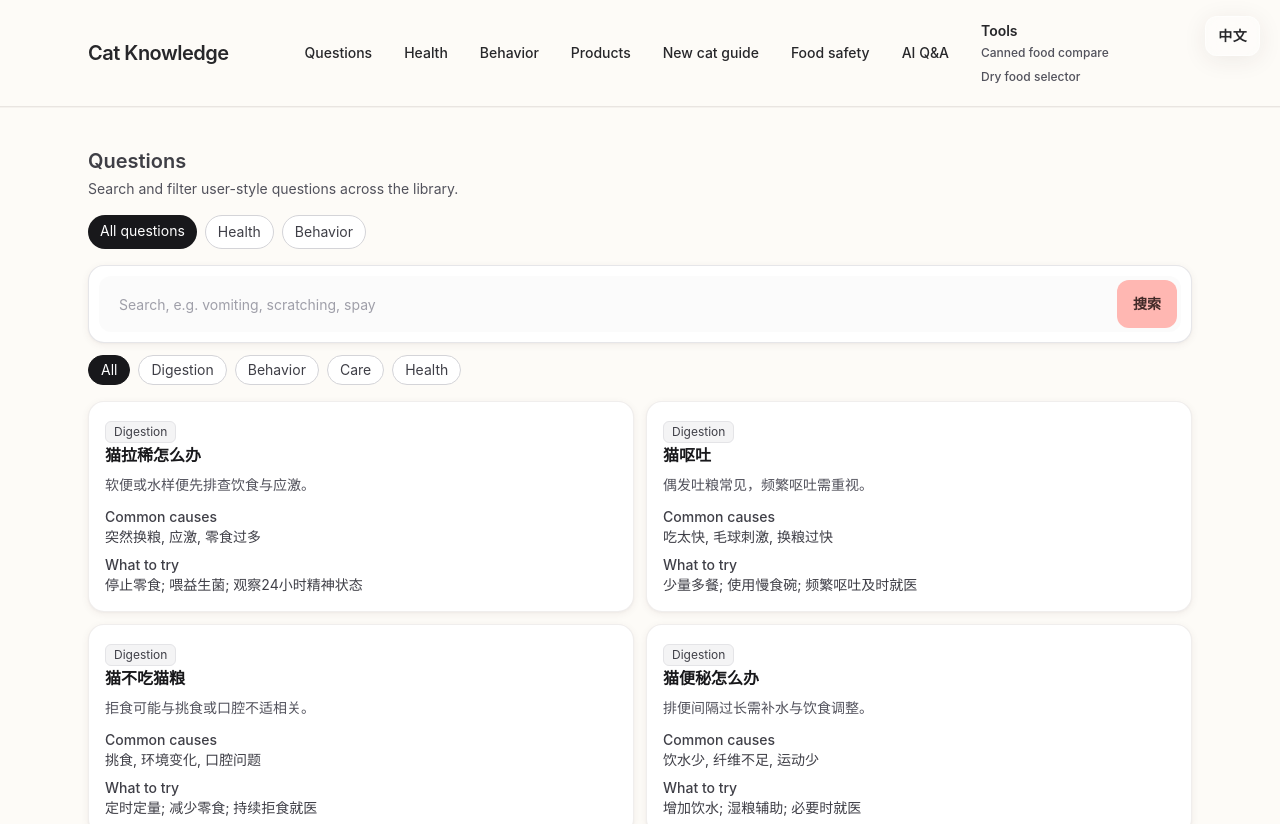
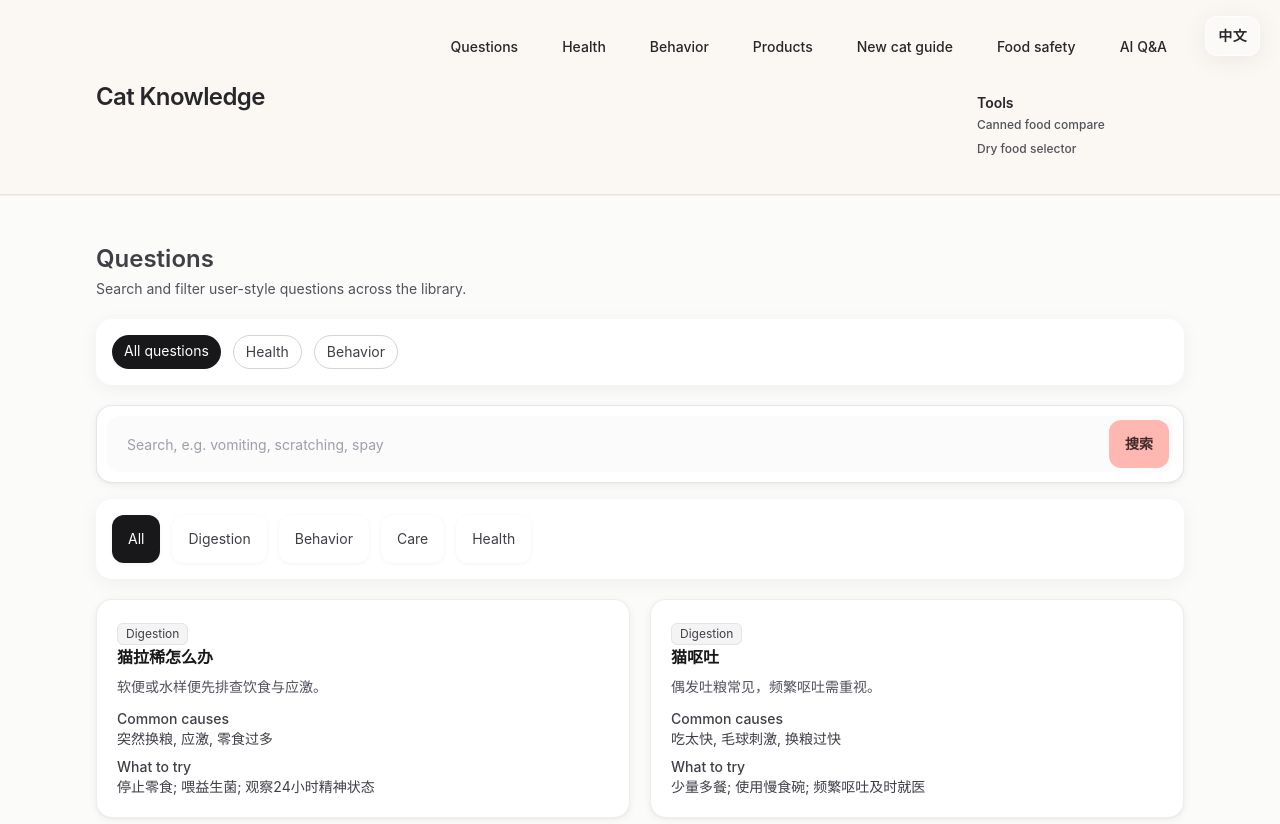
Before and after one commit to roye102520-a11y/cat-knowledge, a Next.js app: page /en/questions in a window 1280 px wide. Shown: the top 824 px of the page. Built offline with nearby package versions, Linux system fonts and the light colour scheme.

Commit message:
feat(ui): soften spacing and warm up navigation/card visuals

```diff
--- a/src/app/[lang]/layout.tsx
+++ b/src/app/[lang]/layout.tsx
@@ -49,14 +49,14 @@ export default async function LangLayout({
       <HtmlLangSetter lang={lang} />
       <LanguageSwitcher />
       <header
-        className="sticky top-0 z-10 border-b shadow-[0_1px_0_rgba(66,42,40,0.04)] backdrop-blur-md"
+        className="sticky top-0 z-10 border-b py-1 shadow-[0_1px_0_rgba(66,42,40,0.04)] backdrop-blur-md"
         style={{ background: "var(--header-bg)", borderColor: "var(--header-border)" }}
       >
         <MainHubsNav />
       </header>
-      <main className="mx-auto w-full max-w-6xl flex-1 px-4 py-8 sm:px-6 sm:py-10">{children}</main>
+      <main className="mx-auto w-full max-w-6xl flex-1 px-5 py-10 sm:px-8 sm:py-12">{children}</main>
       <footer className="mt-8 border-t" style={{ background: "var(--footer-bg)", borderColor: "var(--footer-border)" }}>
-        <div className="mx-auto max-w-6xl px-4 py-5 text-xs leading-6 text-zinc-500 sm:px-6">
+        <div className="mx-auto max-w-6xl px-5 py-6 text-xs leading-6 text-zinc-500 sm:px-6">
           <p>
             {copy.disclaimerLines.map((line, i) => (
               <span key={i}>
--- a/src/app/[lang]/products/products-client.tsx
+++ b/src/app/[lang]/products/products-client.tsx
@@ -62,12 +62,12 @@ export default function ProductsClient({
   );
 
   return (
-    <div className="space-y-4">
+    <div className="space-y-5">
       <div>
-        <h1 className="text-xl font-semibold">{c.title}</h1>
+        <h1 className="text-2xl font-semibold">{c.title}</h1>
         <p className="mt-1 text-sm text-zinc-600">{c.subtitle}</p>
       </div>
-      <form className="space-y-3" method="get" action={appPath(productsPath)} acceptCharset="UTF-8">
+      <form className="space-y-4" method="get" action={appPath(productsPath)} acceptCharset="UTF-8">
         {activeCategorySlug ? <input type="hidden" name="category" value={activeCategorySlug} /> : null}
         {priceLevel ? <input type="hidden" name="price_level" value={priceLevel} /> : null}
         <SearchBar
@@ -91,7 +91,7 @@ export default function ProductsClient({
         />
       </form>
 
-      <div className="grid grid-cols-1 gap-3 md:grid-cols-2">
+      <div className="grid grid-cols-1 gap-5 md:grid-cols-2">
         {products.map((product) => (
           <ProductCard key={product.id} product={product} />
         ))}
--- a/src/app/[lang]/questions/questions-client.tsx
+++ b/src/app/[lang]/questions/questions-client.tsx
@@ -89,13 +89,13 @@ export default function QuestionsClient({
   const questionsPath = withLang(lang, "/questions");
 
   return (
-    <div className="space-y-4">
+    <div className="space-y-5">
       <div>
-        <h1 className="text-xl font-semibold">{title}</h1>
+        <h1 className="text-2xl font-semibold">{title}</h1>
         <p className="mt-1 text-sm text-zinc-600">{subtitle}</p>
       </div>
 
-      <nav aria-label={c.navAria} className="flex flex-wrap gap-2">
+      <nav aria-label={c.navAria} className="flex min-h-12 flex-wrap gap-3 rounded-2xl border-0 bg-white p-4 shadow-[0_4px_20px_rgba(0,0,0,0.05)]">
         {tabs.map((t) => {
           const active =
             (t.key === "core" && !hub) || (t.key === "disease" && hub === "disease") || (t.key === "behavior" && hub === "behavior");
@@ -106,7 +106,7 @@ export default function QuestionsClient({
               className={`rounded-full px-3 py-1.5 text-sm transition ${
                 active
                   ? "bg-zinc-900 text-white"
-                  : "border border-zinc-300 bg-white text-zinc-700 hover:bg-zinc-50"
+                  : "border border-zinc-300 bg-white text-zinc-700 hover:bg-[var(--color-accent-green)]"
               }`}
             >
               {t.label}
@@ -115,7 +115,7 @@ export default function QuestionsClient({
         })}
       </nav>
 
-      <form className="space-y-3" method="get" action={appPath(questionsPath)} acceptCharset="UTF-8">
+      <form className="space-y-4" method="get" action={appPath(questionsPath)} acceptCharset="UTF-8">
         {hub ? <input type="hidden" name="hub" value={hub} /> : null}
         {activeCategorySlug ? <input type="hidden" name="category" value={activeCategorySlug} /> : null}
         <SearchBar key={`${q}-${hub ?? ""}-${activeCategorySlug ?? ""}`} defaultValue={q} placeholder={c.searchPh} />
@@ -131,7 +131,7 @@ export default function QuestionsClient({
         />
       </form>
 
-      <div className="grid grid-cols-1 gap-3 md:grid-cols-2">
+      <div className="grid grid-cols-1 gap-5 md:grid-cols-2">
         {questions.map((question) => (
           <QuestionCard key={question.id} question={question} lang={lang} />
         ))}
--- a/src/app/globals.css
+++ b/src/app/globals.css
@@ -6,13 +6,15 @@ html {
 
 :root {
   /* 治愈感：暖米色底 + 猫爪粉主色 */
-  --background: #fdfbf7;
+  --background: #fbfbfa;
   --foreground: #3f3f46;
-  --page-bg: #fdfbf7;
-  --color-primary: #ffb7b2;
-  --color-primary-hover: #ff9e97;
+  --page-bg: #fbfbfa;
+  --color-primary: #FFB7B2;
+  --color-primary-hover: #fca8a2;
   --color-primary-foreground: #422a28;
   --color-primary-muted: rgba(255, 183, 178, 0.35);
+  --color-accent-green: #E2F0CB;
+  --color-accent-orange: #FFDAC1;
 
   --card-radius: 16px;
   --card-bg: #ffffff;
@@ -24,9 +26,9 @@ html {
   --shadow-elevated: var(--card-shadow);
   --shadow-card-hover: var(--card-shadow-hover);
 
-  --header-bg: rgba(253, 251, 247, 0.92);
+  --header-bg: color-mix(in srgb, var(--page-bg) 90%, var(--color-accent-orange) 10%);
   --header-border: rgba(61, 37, 32, 0.1);
-  --footer-bg: #faf6f0;
+  --footer-bg: color-mix(in srgb, var(--page-bg) 84%, var(--color-accent-green) 16%);
   --footer-border: rgba(61, 37, 32, 0.08);
 }
 
--- a/src/components/category-filter.tsx
+++ b/src/components/category-filter.tsx
@@ -50,14 +50,14 @@ export default function CategoryFilter({
   const hrefAll = qsAll ? `${pathname}?${qsAll}` : pathname;
 
   return (
-    <div className="flex flex-wrap gap-2">
+    <div className="flex min-h-12 flex-wrap gap-3 rounded-2xl border-0 bg-white p-4 shadow-[0_4px_20px_rgba(0,0,0,0.05)]">
       <Link
         href={hrefAll}
         scroll={false}
-        className={`rounded-full border px-3 py-1 text-sm no-underline ${
+        className={`inline-flex min-h-12 items-center rounded-xl border-0 px-4 py-2 text-sm no-underline shadow-[0_1px_4px_rgba(0,0,0,0.05)] transition ${
           !activeValue
             ? "border-zinc-900 bg-zinc-900 text-white"
-            : "border-zinc-300 bg-white text-zinc-700 hover:bg-zinc-100"
+            : "border-zinc-300 bg-white text-zinc-700 hover:bg-[var(--color-accent-green)]"
         }`}
       >
         {allLabel}
@@ -70,10 +70,10 @@ export default function CategoryFilter({
             key={value}
             href={href}
             scroll={false}
-            className={`rounded-full border px-3 py-1 text-sm no-underline ${
+            className={`inline-flex min-h-12 items-center rounded-xl border-0 px-4 py-2 text-sm no-underline shadow-[0_1px_4px_rgba(0,0,0,0.05)] transition ${
               activeValue === value
                 ? "border-zinc-900 bg-zinc-900 text-white"
-                : "border-zinc-300 bg-white text-zinc-700 hover:bg-zinc-100"
+                : "border-zinc-300 bg-white text-zinc-700 hover:bg-[var(--color-accent-green)]"
             }`}
           >
             {label}
--- a/src/components/main-hubs-nav.tsx
+++ b/src/components/main-hubs-nav.tsx
@@ -53,12 +53,12 @@ export default function MainHubsNav() {
 
   return (
     <nav aria-label={navAria} className="bg-transparent">
-      <div className="mx-auto max-w-6xl px-4 py-3 sm:px-6">
+      <div className="mx-auto max-w-6xl px-5 py-4 sm:px-8 sm:py-5">
         <div className="flex flex-col gap-0 md:flex-row md:items-center md:justify-between md:gap-6">
           <div className="flex items-center justify-between gap-4 md:justify-start">
             <Link
               href={homeHref}
-              className="shrink-0 text-xl font-semibold tracking-tight text-zinc-800 decoration-transparent transition hover:text-zinc-600"
+              className="shrink-0 text-2xl font-semibold tracking-tight text-zinc-800 decoration-transparent transition hover:text-zinc-600"
             >
               {SITE_BRAND_NAME}
             </Link>
@@ -75,7 +75,7 @@ export default function MainHubsNav() {
           </div>
           <ul
             id="main-hub-links"
-            className={`mt-0 flex-col gap-1 border-t py-3 md:mt-0 md:flex md:flex-row md:flex-wrap md:items-center md:justify-end md:gap-1.5 md:border-0 md:py-0 ${open ? "flex" : "hidden md:flex"}`}
+            className={`mt-0 flex-col gap-2 border-t py-4 md:mt-0 md:flex md:flex-row md:flex-wrap md:items-center md:justify-end md:gap-2.5 md:border-0 md:py-0 ${open ? "flex" : "hidden md:flex"}`}
             style={{ borderColor: "var(--header-border)" }}
           >
             {hubs.map((hub) => (
@@ -83,7 +83,7 @@ export default function MainHubsNav() {
                 <Link
                   href={hub.href}
                   title={hub.description}
-                  className="inline-flex w-full max-w-none items-center rounded-full border border-transparent px-3 py-2.5 text-left text-sm font-medium text-zinc-800 transition hover:border-[var(--card-border)] hover:bg-[var(--color-primary-muted)] md:max-w-[11rem] md:text-center md:text-sm"
+                  className="inline-flex w-full max-w-none items-center rounded-full border border-transparent px-4 py-3 text-left text-sm font-medium text-zinc-800 transition hover:border-[var(--card-border)] hover:bg-[var(--color-primary-muted)] md:max-w-[11rem] md:text-center md:text-sm"
                   onClick={() => setOpen(false)}
                 >
                   {hub.title}
@@ -91,7 +91,7 @@ export default function MainHubsNav() {
               </li>
             ))}
             <li className="w-full md:w-auto">
-              <div className="inline-flex w-full max-w-none flex-col rounded-2xl border border-transparent px-3 py-2 text-left text-sm font-medium text-zinc-800 transition hover:border-[var(--card-border)] hover:bg-[var(--color-primary-muted)] md:max-w-[14rem]">
+              <div className="inline-flex w-full max-w-none flex-col rounded-2xl border border-transparent px-4 py-3 text-left text-sm font-medium text-zinc-800 transition hover:border-[var(--card-border)] hover:bg-[var(--color-primary-muted)] md:max-w-[14rem]">
                 <span className="text-sm font-semibold">{tools.navTools}</span>
                 <div className="mt-1 flex flex-col gap-1 md:flex-row md:flex-wrap md:gap-2">
                   <Link href={cannedHref} className="text-xs text-zinc-600 underline-offset-2 hover:underline" onClick={() => setOpen(false)}>
--- a/src/components/product-card.tsx
+++ b/src/components/product-card.tsx
@@ -4,7 +4,7 @@ import Tag from "@/components/tag";
 
 export default function ProductCard({ product, keyword }: { product: Product; keyword?: string }) {
   return (
-    <article className="app-card p-4">
+    <article className="app-card p-5">
       <div className="mb-2 flex flex-wrap gap-2">
         <Tag>{product.category}</Tag>
         <Tag>{product.type}</Tag>
--- a/src/components/question-card.tsx
+++ b/src/components/question-card.tsx
@@ -22,7 +22,7 @@ export default function QuestionCard({
   const categoryLabel = questionCategoryUiLabel(question.category, lang);
 
   return (
-    <article className="app-card p-4">
+    <article className="app-card p-5">
       <Tag>{categoryLabel}</Tag>
       <h3 className="text-base font-semibold text-zinc-900">
         <HighlightText text={question.title} keyword={keyword} />
```
